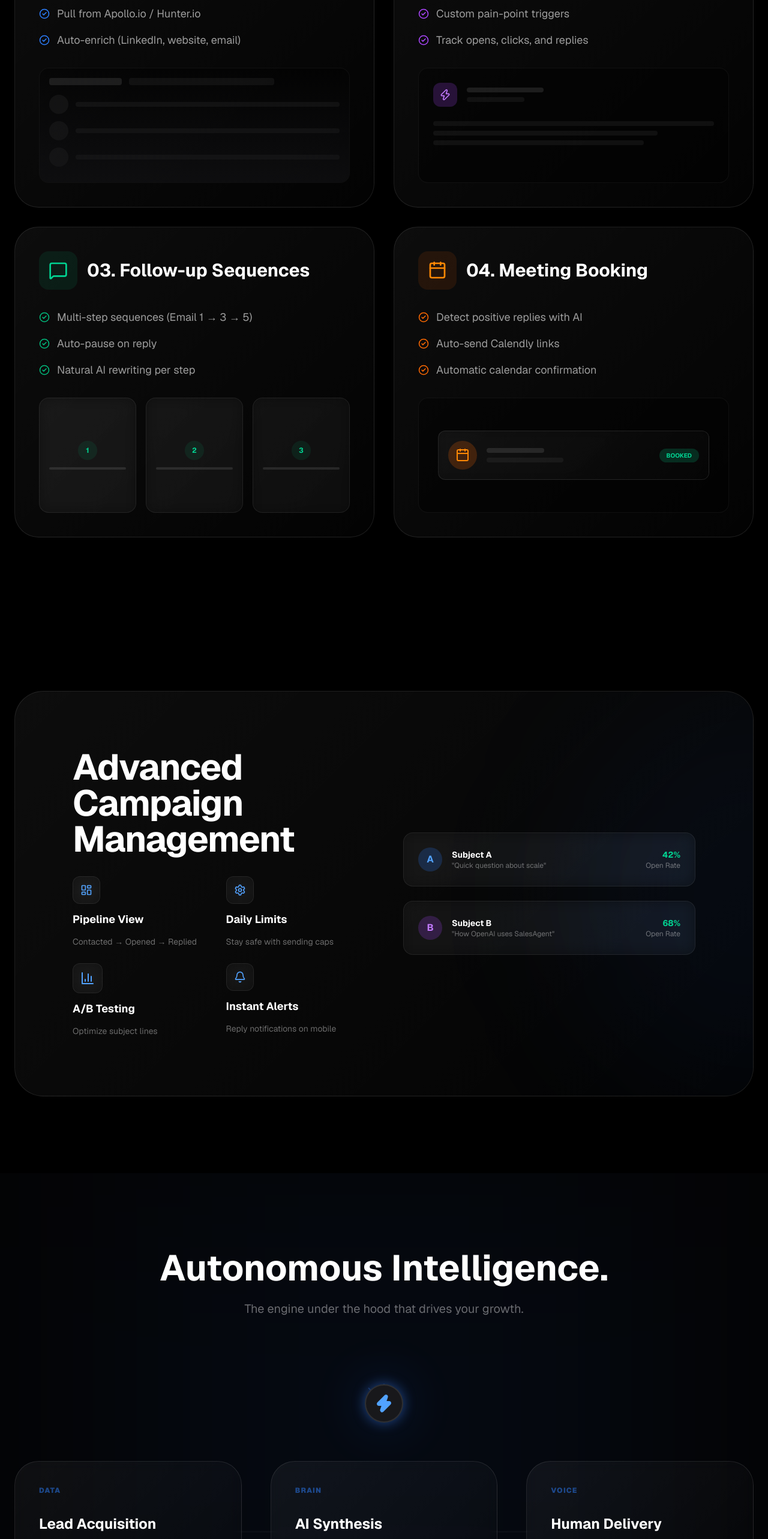
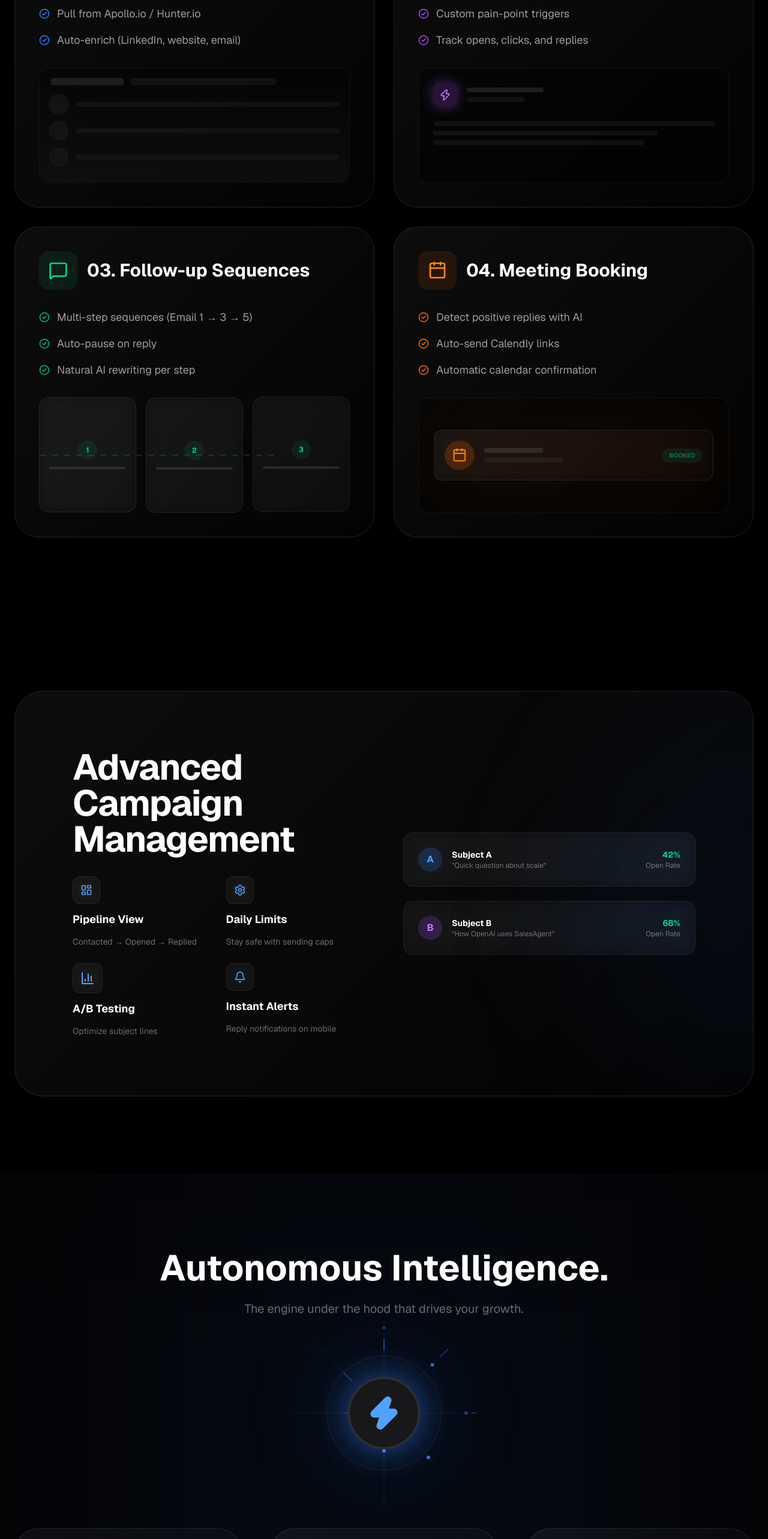
Before and after one commit to Xerox563/ClosrAI, a Next.js app in the folder frontend/: page / in a window 1280 px wide. Shown: the part 1320-3886 px from the top of the page at 60% size. Built offline with nearby package versions, Linux system fonts and the light colour scheme.

Commit message:
[FIX] fixed moving animations for features breakdown

```diff
--- a/frontend/src/components/home/LandingPage.tsx
+++ b/frontend/src/components/home/LandingPage.tsx
@@ -10,25 +10,61 @@ import { ParticleField } from "./ParticleField";
 gsap.registerPlugin(ScrollTrigger);
 
 const CircuitIcon = () => (
-  <div className="relative w-24 h-24 flex items-center justify-center">
-    <div className="absolute inset-0 bg-blue-500/20 blur-2xl rounded-full animate-pulse" />
-    <div className="relative z-10 w-16 h-16 rounded-full bg-zinc-900 border-2 border-white/10 flex items-center justify-center shadow-[0_0_20px_rgba(59,130,246,0.5)]">
-      <Zap className="text-blue-400" size={32} fill="currentColor" />
+  <div className="relative w-32 h-32 flex items-center justify-center scale-150 mb-20">
+    <div className="absolute inset-0 bg-blue-500/20 blur-[60px] rounded-full animate-pulse" />
+    <motion.div
+      animate={{ rotate: 360 }}
+      transition={{ duration: 20, repeat: Infinity, ease: "linear" }}
+      className="absolute inset-0 border border-white/5 rounded-full"
+    />
+    <div className="relative z-10 w-20 h-20 rounded-full bg-zinc-900 border-2 border-white/10 flex items-center justify-center shadow-[0_0_40px_rgba(59,130,246,0.6)]">
+      <Zap className="text-blue-400" size={40} fill="currentColor" />
     </div>
     <svg className="absolute inset-0 w-full h-full overflow-visible" viewBox="0 0 100 100">
-      {/* Animated circuit paths */}
-      {[0, 45, 90, 135, 180, 225, 270, 315].map((angle, i) => (
-        <motion.path
-          key={i}
-          d={`M 50 50 L ${50 + 40 * Math.cos((angle * Math.PI) / 180)} ${50 + 40 * Math.sin((angle * Math.PI) / 180)}`}
-          stroke="rgba(59, 130, 246, 0.3)"
-          strokeWidth="1.5"
-          strokeDasharray="5,5"
-          initial={{ pathLength: 0, opacity: 0 }}
-          animate={{ pathLength: 1, opacity: 1 }}
-          transition={{ duration: 2, repeat: Infinity, ease: "linear", delay: i * 0.2 }}
-        />
-      ))}
+      {[0, 45, 90, 135, 180, 225, 270, 315].map((angle, i) => {
+        const x2 = 50 + 80 * Math.cos((angle * Math.PI) / 180);
+        const y2 = 50 + 80 * Math.sin((angle * Math.PI) / 180);
+        return (
+          <g key={i}>
+            <path
+              d={`M 50 50 L ${x2} ${y2}`}
+              stroke="rgba(59, 130, 246, 0.15)"
+              strokeWidth="0.5"
+            />
+            <motion.circle
+              r="1.5"
+              fill="#3b82f6"
+              animate={{
+                cx: [50, x2],
+                cy: [50, y2],
+                opacity: [0, 1, 0]
+              }}
+              transition={{
+                 duration: 2.5,
+                 repeat: Infinity,
+                 ease: "easeInOut",
+                 delay: i * 0.4
+               }}
+            />
+            <motion.path
+              d={`M 50 50 L ${x2} ${y2}`}
+              stroke="#3b82f6"
+              strokeWidth="1"
+              strokeDasharray="10 100"
+              animate={{
+                strokeDashoffset: [-110, 0],
+                opacity: [0, 0.5, 0]
+              }}
+              transition={{
+                duration: 3,
+                repeat: Infinity,
+                ease: "linear",
+                delay: i * 0.4
+              }}
+            />
+          </g>
+        );
+      })}
     </svg>
   </div>
 );
@@ -149,9 +185,12 @@ export const LandingPage = () => {
 
           <div className="grid grid-cols-1 md:grid-cols-2 gap-8">
             {/* 1. Lead Generation */}
-            <div className="glass-card p-10 rounded-[2.5rem] group hover:glow transition-all">
+            <motion.div
+              whileHover={{ y: -10 }}
+              className="glass-card p-10 rounded-[2.5rem] group hover:glow transition-all"
+            >
               <div className="flex items-center gap-4 mb-8">
-                <div className="p-4 rounded-2xl bg-blue-500/10 text-blue-400">
+                <div className="p-4 rounded-2xl bg-blue-500/10 text-blue-400 group-hover:scale-110 transition-transform">
                   <Search size={32} />
                 </div>
                 <h3 className="text-3xl font-bold">01. Lead Generation</h3>
@@ -162,10 +201,14 @@ export const LandingPage = () => {
                 <li className="flex items-center gap-3"><CheckCircle2 size={18} className="text-blue-500" /> Auto-enrich (LinkedIn, website, email)</li>
               </ul>
               <div className="relative h-48 bg-black/40 rounded-2xl border border-white/5 overflow-hidden p-4">
-                 <div className="flex gap-3 mb-4">
+                 <motion.div
+                   animate={{ x: [0, 5, 0] }}
+                   transition={{ duration: 4, repeat: Infinity, ease: "easeInOut" }}
+                   className="flex gap-3 mb-4"
+                 >
                     <div className="w-1/4 h-3 bg-white/10 rounded" />
                     <div className="w-1/2 h-3 bg-white/5 rounded" />
-                 </div>
+                 </motion.div>
                  <div className="space-y-3">
                     {[...Array(3)].map((_, i) => (
                       <motion.div
@@ -175,19 +218,26 @@ export const LandingPage = () => {
                         transition={{ delay: i * 0.2 }}
                         className="flex items-center gap-3"
                       >
-                        <div className="w-8 h-8 rounded-full bg-white/5" />
+                        <motion.div
+                          animate={{ scale: [1, 1.1, 1] }}
+                          transition={{ duration: 3, repeat: Infinity, delay: i * 0.5 }}
+                          className="w-8 h-8 rounded-full bg-white/5"
+                        />
                         <div className="flex-1 h-2 bg-white/5 rounded" />
                       </motion.div>
                     ))}
                  </div>
                  <div className="absolute inset-0 bg-gradient-to-t from-zinc-900/50 to-transparent" />
               </div>
-            </div>
+            </motion.div>
 
             {/* 2. Email Automation */}
-            <div className="glass-card p-10 rounded-[2.5rem] group hover:glow transition-all">
+            <motion.div
+              whileHover={{ y: -10 }}
+              className="glass-card p-10 rounded-[2.5rem] group hover:glow transition-all"
+            >
               <div className="flex items-center gap-4 mb-8">
-                <div className="p-4 rounded-2xl bg-purple-500/10 text-purple-400">
+                <div className="p-4 rounded-2xl bg-purple-500/10 text-purple-400 group-hover:scale-110 transition-transform">
                   <Mail size={32} />
                 </div>
                 <h3 className="text-3xl font-bold">02. Email Automation</h3>
@@ -199,9 +249,15 @@ export const LandingPage = () => {
               </ul>
               <div className="relative h-48 bg-black/40 rounded-2xl border border-white/5 overflow-hidden p-6">
                  <div className="flex items-center gap-4 mb-6">
-                    <div className="w-10 h-10 rounded-xl bg-purple-500/20 flex items-center justify-center">
+                    <motion.div
+                      animate={{
+                        boxShadow: ["0 0 0px rgba(168,85,247,0)", "0 0 20px rgba(168,85,247,0.4)", "0 0 0px rgba(168,85,247,0)"]
+                      }}
+                      transition={{ duration: 2, repeat: Infinity }}
+                      className="w-10 h-10 rounded-xl bg-purple-500/20 flex items-center justify-center"
+                    >
                        <Zap size={20} className="text-purple-400" />
-                    </div>
+                    </motion.div>
                     <div className="space-y-2">
                        <div className="w-32 h-2 bg-white/10 rounded" />
                        <div className="w-24 h-2 bg-white/5 rounded" />
@@ -209,7 +265,10 @@ export const LandingPage = () => {
                  </div>
                  <div className="space-y-2">
                     <motion.div
-                      animate={{ opacity: [0.3, 1, 0.3] }}
+                      animate={{
+                        opacity: [0.3, 1, 0.3],
+                        x: [-2, 2, -2]
+                      }}
                       transition={{ duration: 2, repeat: Infinity }}
                       className="w-full h-2 bg-white/5 rounded"
                     />
@@ -217,12 +276,15 @@ export const LandingPage = () => {
                     <div className="w-3/4 h-2 bg-white/5 rounded" />
                  </div>
               </div>
-            </div>
+            </motion.div>
 
             {/* 3. Follow-up Sequences */}
-            <div className="glass-card p-10 rounded-[2.5rem] group hover:glow transition-all">
+            <motion.div
+              whileHover={{ y: -10 }}
+              className="glass-card p-10 rounded-[2.5rem] group hover:glow transition-all"
+            >
               <div className="flex items-center gap-4 mb-8">
-                <div className="p-4 rounded-2xl bg-emerald-500/10 text-emerald-400">
+                <div className="p-4 rounded-2xl bg-emerald-500/10 text-emerald-400 group-hover:scale-110 transition-transform">
                   <MessageSquare size={32} />
                 </div>
                 <h3 className="text-3xl font-bold">03. Follow-up Sequences</h3>
@@ -232,14 +294,28 @@ export const LandingPage = () => {
                 <li className="flex items-center gap-3"><CheckCircle2 size={18} className="text-emerald-500" /> Auto-pause on reply</li>
                 <li className="flex items-center gap-3"><CheckCircle2 size={18} className="text-emerald-500" /> Natural AI rewriting per step</li>
               </ul>
-              <div className="flex gap-4 h-48">
+              <div className="flex gap-4 h-48 relative">
+                 <svg className="absolute top-1/2 left-0 w-full h-1 overflow-visible pointer-events-none">
+                    <motion.path
+                      d="M 0 0 L 400 0"
+                      stroke="rgba(16, 185, 129, 0.2)"
+                      strokeWidth="2"
+                      strokeDasharray="10 10"
+                      animate={{ strokeDashoffset: [-20, 0] }}
+                      transition={{ duration: 1, repeat: Infinity, ease: "linear" }}
+                    />
+                 </svg>
                  {[1, 2, 3].map(i => (
                    <motion.div
                      key={i}
                      initial={{ scale: 0.8, opacity: 0 }}
                      whileInView={{ scale: 1, opacity: 1 }}
-                     transition={{ delay: i * 0.1 }}
-                     className="flex-1 glass border-white/5 rounded-2xl p-4 flex flex-col items-center justify-center gap-3"
+                     animate={{ y: [0, -5, 0] }}
+                     transition={{
+                        y: { duration: 3, repeat: Infinity, ease: "easeInOut", delay: i * 0.5 },
+                        scale: { duration: 0.5, delay: i * 0.1 }
+                     }}
+                     className="flex-1 glass border-white/5 rounded-2xl p-4 flex flex-col items-center justify-center gap-3 relative z-10"
                    >
                      <div className="w-8 h-8 rounded-full bg-emerald-500/10 text-emerald-400 flex items-center justify-center text-xs font-bold">
                         {i}
@@ -248,12 +324,15 @@ export const LandingPage = () => {
                    </motion.div>
                  ))}
               </div>
-            </div>
+            </motion.div>
 
             {/* 4. Meeting Booking */}
-            <div className="glass-card p-10 rounded-[2.5rem] group hover:glow transition-all">
+            <motion.div
+              whileHover={{ y: -10 }}
+              className="glass-card p-10 rounded-[2.5rem] group hover:glow transition-all"
+            >
               <div className="flex items-center gap-4 mb-8">
-                <div className="p-4 rounded-2xl bg-orange-500/10 text-orange-400">
+                <div className="p-4 rounded-2xl bg-orange-500/10 text-orange-400 group-hover:scale-110 transition-transform">
                   <Calendar size={32} />
                 </div>
                 <h3 className="text-3xl font-bold">04. Meeting Booking</h3>
@@ -263,8 +342,12 @@ export const LandingPage = () => {
                 <li className="flex items-center gap-3"><CheckCircle2 size={18} className="text-orange-500" /> Auto-send Calendly links</li>
                 <li className="flex items-center gap-3"><CheckCircle2 size={18} className="text-orange-500" /> Automatic calendar confirmation</li>
               </ul>
-              <div className="relative h-48 bg-black/40 rounded-2xl border border-white/5 flex items-center justify-center p-8">
-                 <div className="w-full glass-card p-4 rounded-xl flex items-center gap-4">
+              <div className="relative h-48 bg-black/40 rounded-2xl border border-white/5 flex items-center justify-center p-8 overflow-hidden">
+                 <motion.div
+                   animate={{ scale: [1, 1.05, 1] }}
+                   transition={{ duration: 4, repeat: Infinity, ease: "easeInOut" }}
+                   className="w-full glass-card p-4 rounded-xl flex items-center gap-4 relative z-10"
+                 >
                     <div className="w-12 h-12 rounded-full bg-orange-500/20 flex items-center justify-center text-orange-400">
                        <Calendar size={24} />
                     </div>
@@ -272,12 +355,17 @@ export const LandingPage = () => {
                        <div className="w-24 h-2 bg-white/10 rounded" />
                        <div className="w-32 h-2 bg-white/5 rounded" />
                     </div>
-                    <div className="px-3 py-1 rounded-full bg-emerald-500/20 text-emerald-400 text-[10px] font-bold">
+                    <motion.div
+                      animate={{ opacity: [0.5, 1, 0.5] }}
+                      transition={{ duration: 1, repeat: Infinity }}
+                      className="px-3 py-1 rounded-full bg-emerald-500/20 text-emerald-400 text-[10px] font-bold"
+                    >
                        BOOKED
-                    </div>
-                 </div>
+                    </motion.div>
+                 </motion.div>
+                 <div className="absolute inset-0 bg-orange-500/5 blur-3xl rounded-full" />
               </div>
-            </div>
+            </motion.div>
           </div>
         </div>
       </section>
```
